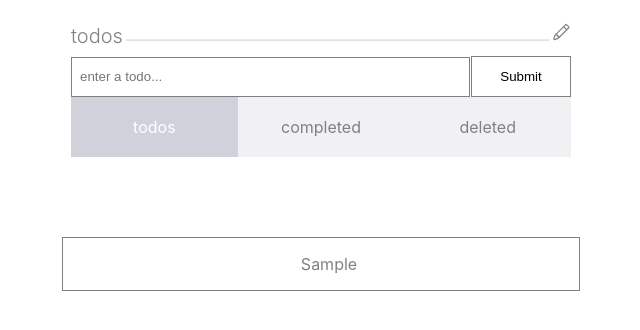
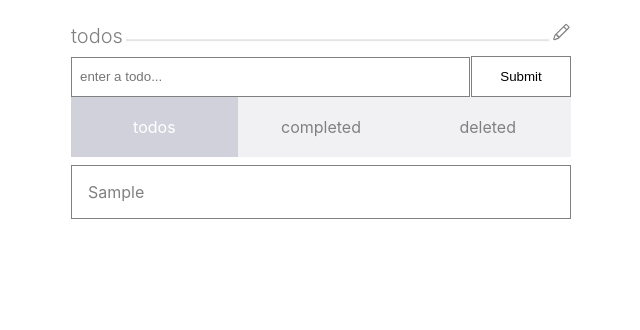
Before and after one commit to scottjason/todos-react-hooks, a React app: page / in a window 1280 px wide. Both pictures are taken after typing "Sample" into the empty fields and a click on the input "Submit". Shown: the whole page, without its empty margins (319-959 px from the left). Built offline with nearby package versions, Linux system fonts and the light colour scheme.

Commit message:
update styling, add eslint

```diff
--- a/src/components/App.js
+++ b/src/components/App.js
@@ -2,11 +2,11 @@ import React, { useReducer } from 'react'
 import './App.style.css'
 import Header from './Header/Header'
 import Todos from './Todos/Todos'
-import Tabs from './Tabs/Tabs';
+import Tabs from './Tabs/Tabs'
 import InputPanel from './InputPanel/InputPanel'
 import reducer from '../reducer'
 
-const initialState = { todos: [] }
+const initialState = { todos: [], view: 'todos' }
 
 function App() {
   const [state, dispatch] = useReducer(reducer, initialState)
--- a/src/components/Header/Header.js
+++ b/src/components/Header/Header.js
@@ -1,23 +1,8 @@
-import React, { useState, useEffect } from 'react'
+import React from 'react'
 import { BsPencil } from 'react-icons/bs';
 import './Header.style.css'
 
 function Header(props) {
-  const [headerCopy, setHeaderCopy] = useState('')
-
-  const generateHeaderCopy = () => {
-    const numTodos = props.state.todos.length
-    if (numTodos > 0) {
-      return numTodos === 1 ? `you have ${numTodos} todo` : `you have ${numTodos} todos`
-    }
-    return 'you have no todos, enter a new todo to get started'
-  }
-
-  const updatedHeader = generateHeaderCopy()
-  useEffect(() => {
-    setHeaderCopy(updatedHeader)
-  }, [updatedHeader])
-
   return (
     <div className="header-container">
       <h1 className="header">todos</h1>
--- a/src/components/InputPanel/InputPanel.js
+++ b/src/components/InputPanel/InputPanel.js
@@ -17,28 +17,28 @@ const InputPanel = (props) => {
   	e && e.preventDefault()
   	const message = todoRef.current.value
   	if (message) {
-  	  const action = { type: 'NEW_TODO', payload: generateTodo(message) }
+  	  const action = { type: 'ADD_TODO', payload: generateTodo(message) }
   	  props.dispatch(action)
   	  todoRef.current.value = ''
   	}
   }
   return (
     <form
-      className="input-panel-container"
+      className='input-panel-container'
       onSubmit={onHandleSubmit}
-      autoComplete="off"
+      autoComplete='off'
     >
       <input
-        type="text"
-        name="todo"
+        type='text'
+        name='todo'
         ref={todoRef}
-        placeholder="enter a todo..."
-        className="todo-input"
+        placeholder='enter a todo...'
+        className='todo-input'
       />
       <input
-        type="submit"
-        value="Submit"
-        className="submit"
+        type='submit'
+        value='Submit'
+        className='submit'
         onClick={onHandleSubmit}
       />
     </form>
--- a/src/components/Tabs/Tabs.js
+++ b/src/components/Tabs/Tabs.js
@@ -4,13 +4,22 @@ import './Tabs.style.css'
 const Tabs = props => {
   const [isHovered, setHovered] = useState('tab-0')
   const [isActive, setActive] = useState('tab-0')
+  const { dispatch } = props
+
+  const viewMap = {
+    'tab-0': 'todos',
+    'tab-1': 'completed',
+    'tab-2': 'deleted',
+  }
 
   const generateClass = className => {
     return (className === isHovered || className === isActive) ? `${className} hovered` : className.split(' ')[0]
   }
 
   const onMouseEnter = className => {
-    return className !== isHovered ? setHovered(className) : className.split(' ')[0]
+     if (className !== isHovered) {
+      setHovered(className)
+     }
   }
 
   const onMouseLeave = className => {
@@ -19,14 +28,24 @@ const Tabs = props => {
     }
   }
 
+  const generateAction = (type, className) => {
+
+    return {
+      type,
+      payload: viewMap[className],
+    }
+  }
+
   const onSelect = className => {
     if (className !== isActive) {
       setActive(className)
+      const type = 'SET_ACTIVE_TAB'
+      const action = generateAction(type, className)
+      dispatch(action)
     }
   }
 
   return (
-
     <div className='tabs-container'>
       <ul className='tabs'>
         <li
--- a/src/components/Todo/Todo.style.css
+++ b/src/components/Todo/Todo.style.css
@@ -2,18 +2,14 @@
 	position: relative;
 	display: flex;
 	flex-direction: column;
-	align-items: center;
+	align-items: flex-start;
 	flex-shrink: 1;
 	width: 100%;
 	height: auto;
 	min-height: 50px;
-  color: grey;
-	margin-top: 1.5rem;
+  	color: grey;
+	margin-top: 0.5rem;
 	border: 1px solid grey;
 	padding: 0 0 0 1rem;
 	box-sizing: border-box;
 }
-
-.todo-container:nth-child(1) {
-	margin-top: 5rem;
-}
--- a/src/components/Todos/Todos.js
+++ b/src/components/Todos/Todos.js
@@ -3,10 +3,12 @@ import './Todos.style.css';
 import Todo from '../Todo/Todo';
 
 function Todos(props) {
+  console.log("Todos props", props)
   const todos = [...props.state.todos]
+  const isActive = props.state.view === 'todos'
   return (
-    <div className="todos-container">
-      {todos.map((todo) => (
+    <div className='todos-container'>
+      {isActive && todos.map((todo) => (
         <Todo
           key={todo.id}
           todo={todo}
--- a/src/components/Todos/Todos.style.css
+++ b/src/components/Todos/Todos.style.css
@@ -4,8 +4,8 @@
   flex-direction: column;
   align-items: center;
   justify-content: center;
-  width: 100%;
-  max-width: 518px;
+  width: calc(100% - 2rem);
+  max-width: 500px;
   min-width: 280px;
   height: auto;
   margin: 0 auto;
--- a/src/reducer/index.js
+++ b/src/reducer/index.js
@@ -1,13 +1,17 @@
 const reducer = (state, action) => {
   switch (action.type) {
-    case 'NEW_TODO':
-      const todo = action.payload
-      state.todos.push(todo)
-      return {
-        ...state,
-      }
-    default:
-      return state
+  case 'ADD_TODO':
+    return {
+      ...state,
+      todos: state.todos.concat(action.payload),
+    }
+  case 'SET_ACTIVE_TAB':
+    return {
+      ...state,
+      view: action.payload
+    }
+  default:
+    return state
   }
 }
 
```
Also changed, not shown: package.json (+9 -1 lines), .eslintrc.js (added), 1 other file.
